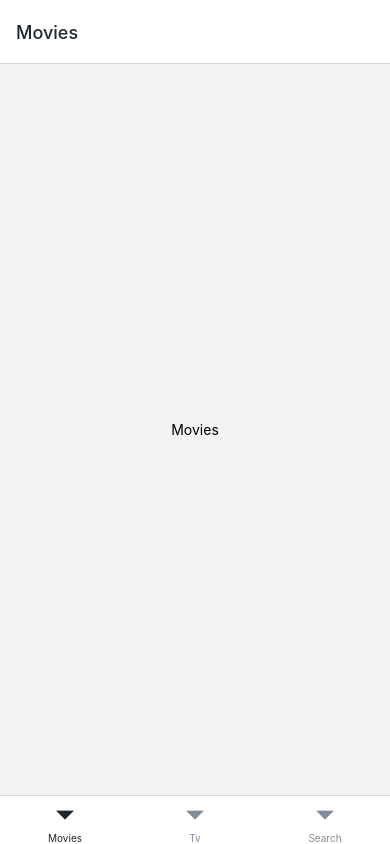
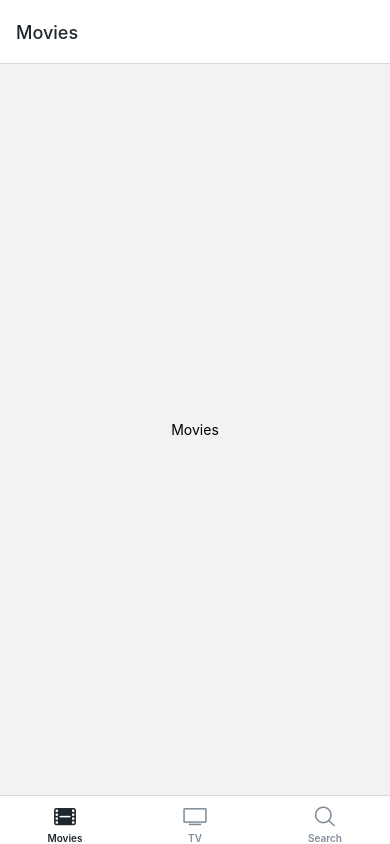
Before and after one commit to jkim8/sun-movie, a React Native app: screen / in a window 390 px wide. Built offline with nearby package versions, Linux system fonts and the light colour scheme.

Commit message:
tab-bar-icon

```diff
--- a/navigation/Tabs.js
+++ b/navigation/Tabs.js
@@ -5,6 +5,7 @@
 import Tv from "../screens/Tv";
 import { useColorScheme } from "react-native";
 import { BLACK_COLOR, YELLOW_COLOR } from "../colors";
+import { Ionicons } from "@expo/vector-icons";
 
 const Tab = createBottomTabNavigator();
 
@@ -25,11 +26,58 @@
         headerTitleStyle: {
           color: isDark ? "white" : BLACK_COLOR,
         },
+        tabBarLabelStyle: {
+          marginTop: -5,
+          fontSize: 10,
+          fontWeight: "600",
+        },
       }}
     >
-      <Tab.Screen name="Movies" component={Movies}></Tab.Screen>
-      <Tab.Screen name="Tv" component={Search}></Tab.Screen>
-      <Tab.Screen name="Search" component={Tv}></Tab.Screen>
+      <Tab.Screen
+        name="Movies"
+        component={Movies}
+        options={{
+          tabBarIcon: ({ focused, color, size }) => {
+            return (
+              <Ionicons
+                name={focused ? "film" : "film-outline"}
+                size={size}
+                color={color}
+              />
+            );
+          },
+        }}
+      />
+      <Tab.Screen
+        name="TV"
+        component={Tv}
+        options={{
+          tabBarIcon: ({ focused, color, size }) => {
+            return (
+              <Ionicons
+                name={focused ? "tv" : "tv-outline"}
+                size={size}
+                color={color}
+              />
+            );
+          },
+        }}
+      />
+      <Tab.Screen
+        name="Search"
+        component={Search}
+        options={{
+          tabBarIcon: ({ focused, color, size }) => {
+            return (
+              <Ionicons
+                name={focused ? "search" : "search-outline"}
+                size={size}
+                color={color}
+              />
+            );
+          },
+        }}
+      />
     </Tab.Navigator>
   );
 };
```
